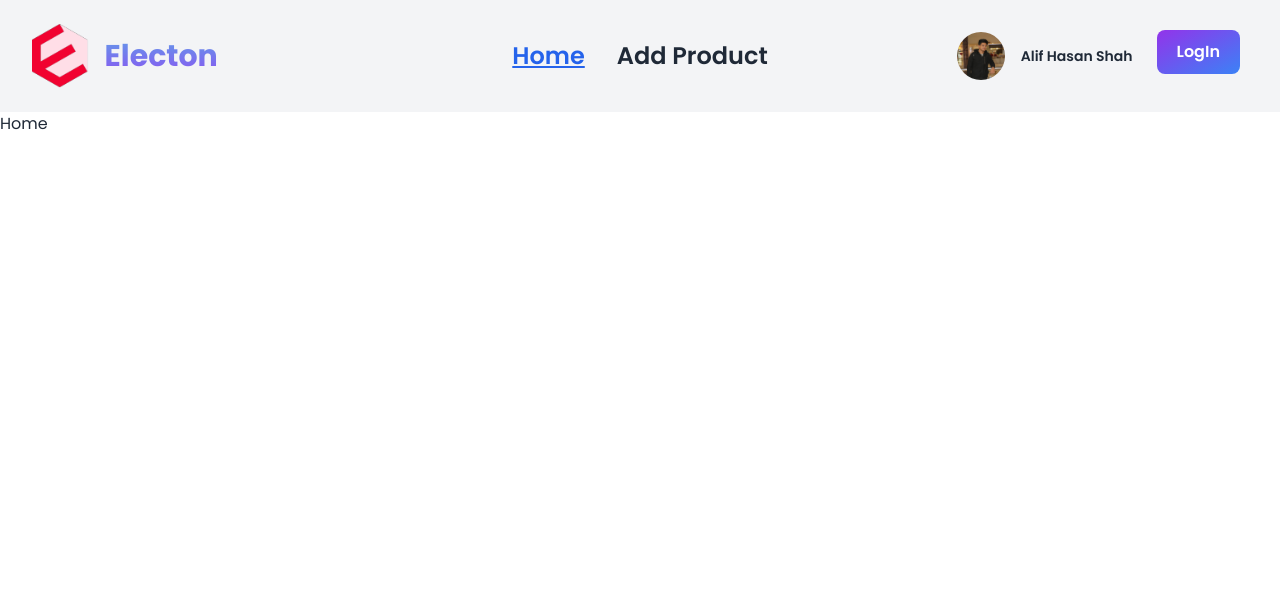
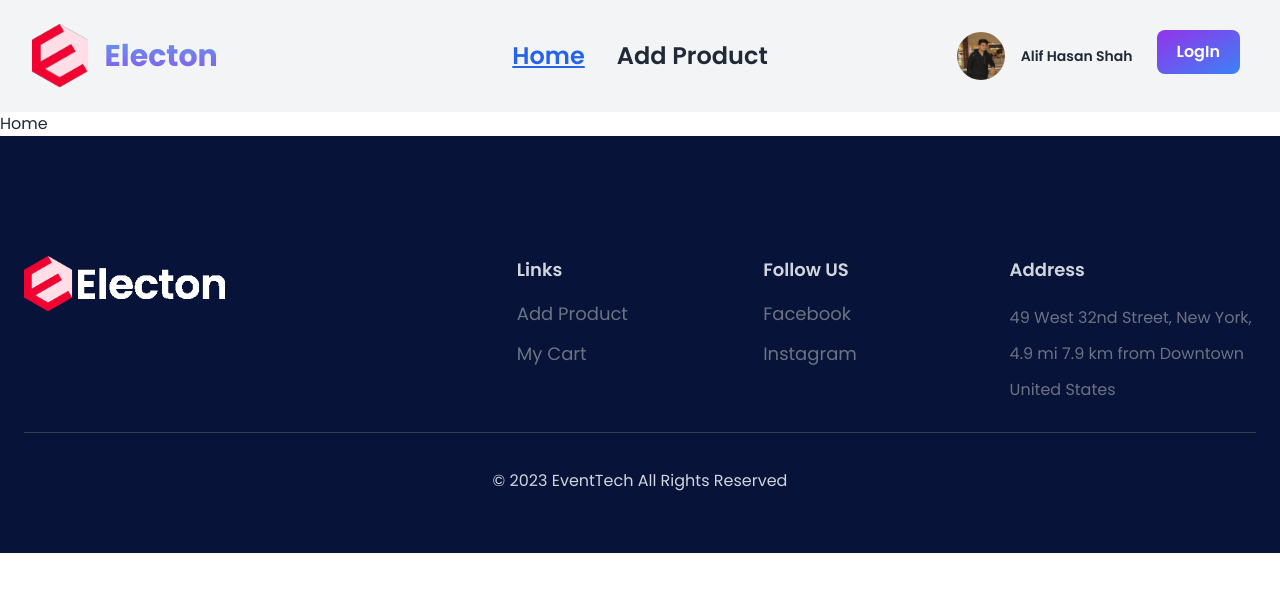
Before and after one commit to A4alif/electon-client-react-app, a React (Vite) app: page / in a window 1280 px wide. Shown: the top 592 px of the page. Built offline with nearby package versions, Linux system fonts and the light colour scheme.

Commit message:
footer added

```diff
--- /dev/null
+++ b/src/components/Footer/Footer.jsx
@@ -0,0 +1,56 @@
+import React from 'react'
+import { Link } from 'react-router-dom'
+import footerLogo from '../../assets/footerLogo.png'
+const Footer = () => {
+  return (
+    <footer className="bg-[#08133A] text-white pt-24 pb-9">
+    <div className="container mx-auto p-6 ">
+      {/* grid container */}
+      <div className="grid grid-cols-2 md:grid-cols-5 pb-6">
+        <div className="col-span-2">
+          <img className="h-14" src={footerLogo} alt="" />
+        </div>
+        <div className="mt-6 md:mt-0">
+          <h2 className="mb-4 text-gray-300 text-lg font-semibold">
+            Links
+          </h2>
+          <li className="list-none text-lg mb-3 text-gray-500 hover:underline font-medium">
+            <Link>Add Product</Link>
+          </li>
+          <li className="list-none text-gray-500 hover:underline text-lg font-medium">
+            <Link>My Cart</Link>
+          </li>
+        </div>
+        <div className="mt-6 md:mt-0">
+          <h2 className="mb-4 text-gray-300 text-lg font-semibold">
+            Follow US
+          </h2>
+          <li className="list-none text-lg mb-3 text-gray-500 hover:underline font-medium">
+            <Link>Facebook</Link>
+          </li>
+          <li className="list-none text-gray-500 hover:underline text-lg font-medium">
+            <Link>Instagram</Link>
+          </li>
+        </div>
+        <div className="mt-6 md:mt-0">
+          <h2 className="mb-4 text-gray-300 text-lg font-semibold">
+            Address
+          </h2>
+          <p className="leading-9 text-gray-500 hover:underline">
+            49 West 32nd Street, New York, 4.9 mi 7.9 km from Downtown
+            United States
+          </p>
+        </div>
+      </div>
+      <div className="h-px bg-gray-700 "></div>
+      <div className="mt-9">
+        <p className="text-center text-gray-300">
+          &copy; 2023 EventTech All Rights Reserved{" "}
+        </p>
+      </div>
+    </div>
+  </footer>
+  )
+}
+
+export default Footer
--- a/src/layout/Root.jsx
+++ b/src/layout/Root.jsx
@@ -1,6 +1,7 @@
 import React from "react";
 import { Outlet } from "react-router-dom";
 import Navbar from "../components/Navbar/Navbar";
+import Footer from "../components/Footer/Footer";
 
 const Root = () => {
   return (
@@ -11,6 +12,7 @@ const Root = () => {
       <main>
         <Outlet />
       </main>
+      <Footer />
     </div>
   );
 };
```
Also changed, not shown: src/assets/footerLogo.png (added).
